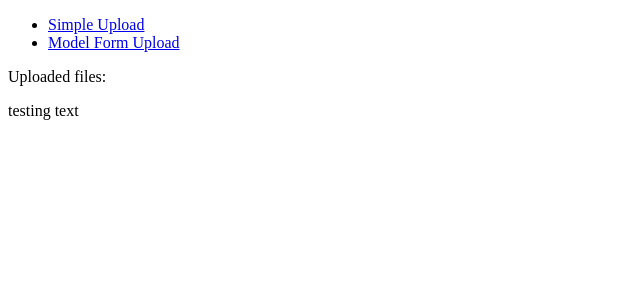
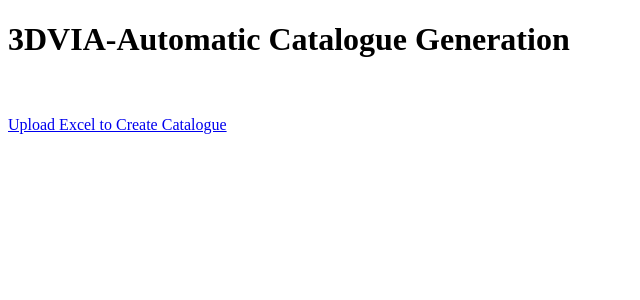
Before and after one commit to 3DGS-Techathon/Techathon-Repo, a Django app: template simple-file-upload-master/uploads/core/templates/core/home.html in a window 1280 px wide. Shown: the top 300 px of the page, without its empty margins (0-640 px from the left). Run offline with Django 3.2, Linux system fonts and the light colour scheme; the template is opened without the code that fills it, so the values that code supplies are empty; parts of the project's set-up code (start-up, migrations or seed data) failed here and were passed over; some libraries are stand-ins or nearby versions.

Commit message:
json upload

```diff
--- a/simple-file-upload-master/uploads/core/templates/core/home.html
+++ b/simple-file-upload-master/uploads/core/templates/core/home.html
@@ -1,22 +1,10 @@
 {% extends 'base.html' %}
 
 {% block content %}
-  <ul>
-    <li>
-      <a href="{% url 'simple_upload' %}">Simple Upload</a>
-    </li>
-    <li>
-      <a href="{% url 'model_form_upload' %}">Model Form Upload</a>
-    </li>
-  </ul>
+<h1>3DVIA-Automatic Catalogue Generation</h1>
+ <br> </br>
+      <a href="{% url 'simple_upload' %}">Upload Excel to Create Catalogue</a>
 
-  <p>Uploaded files:</p>
-  <ul>
-    {% for obj in documents %}
-      <li>
-        <a href="{{ obj.document.url }}">{{ obj.document.name }}</a>
-        <small>(Uploaded at: {{ obj.uploaded_at }})</small>
-      </li>
-    {% endfor %}
-  </ul>
+
+
 {% endblock %}
--- a/simple-file-upload-master/uploads/core/views.py
+++ b/simple-file-upload-master/uploads/core/views.py
@@ -15,14 +15,18 @@
 def simple_upload(request):
     if request.method == 'POST' and request.FILES['myfile']:
         myfile = request.FILES['myfile']
+        myjson = request.FILES['myjson']
         fs = FileSystemStorage()
         filename = fs.save(myfile.name, myfile)
+        filenamejson = fs.save(myjson.name, myjson)
+        uploaded_json_url = fs.url(filenamejson)
         uploaded_file_url = fs.url(filename)
         print("uploaded_file_url 123 : " +uploaded_file_url)
         data = pd.ExcelFile (myfile)
         df = data.sheet_names
         return render(request, 'core/simple_upload.html', {
             'uploaded_file_url': uploaded_file_url,
+            'uploaded_json_url': uploaded_json_url,
             "df_sheetName" : df
         })
     return render(request, 'core/simple_upload.html')
--- a/simple-file-upload-master/uploads/templates/base.html
+++ b/simple-file-upload-master/uploads/templates/base.html
@@ -11,11 +11,12 @@
     <link href="{% static 'css/style.css' %}" rel="stylesheet" type="text/css"/>
     <script src="{% static 'js/transfer.js' %}"></script>
     <meta charset="utf-8">
+
     <title>Simple File Upload</title>
   </head>
   <body>
     {% block content %}
     {% endblock %}
-    <p>testing text</p>
+
   </body>
 </html>
```
Also changed, not shown: simple-file-upload-master/uploads/core/templates/core/simple_upload.html (+21 -7 lines).
